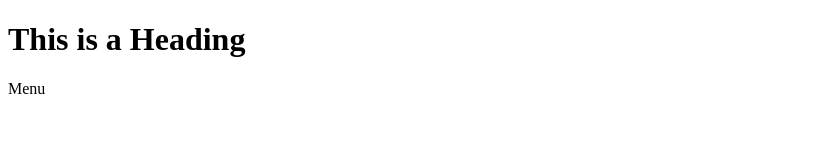
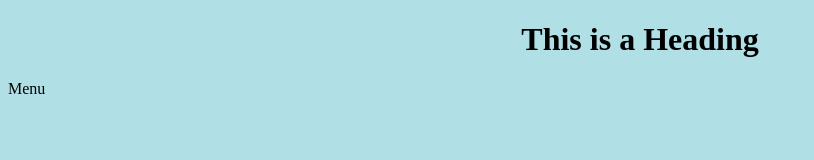
Before and after one commit to TodkhuuO/TodkhuuO.github.io, a plain HTML site: page menu.html in a window 1280 px wide. Shown: the whole page, without its empty margins (0-814 px from the left). Drawn offline with Linux system fonts and the light colour scheme.

Commit message:
css file holbv, jjg uurchlultuud hiiv

```diff
--- a/menu.css
+++ b/menu.css
@@ -0,0 +1,6 @@
+body {
+    background-color: powderblue;
+  }
+  h1 {
+    text-align: center;
+  }
--- a/menu.html
+++ b/menu.html
@@ -1,7 +1,8 @@
 <!DOCTYPE html>
 <html>
 <head>
-<title>Page Title</title>
+    <link rel="stylesheet" href="menu.css">
+<title>Menu</title>
 </head>
 <body>
 
```
